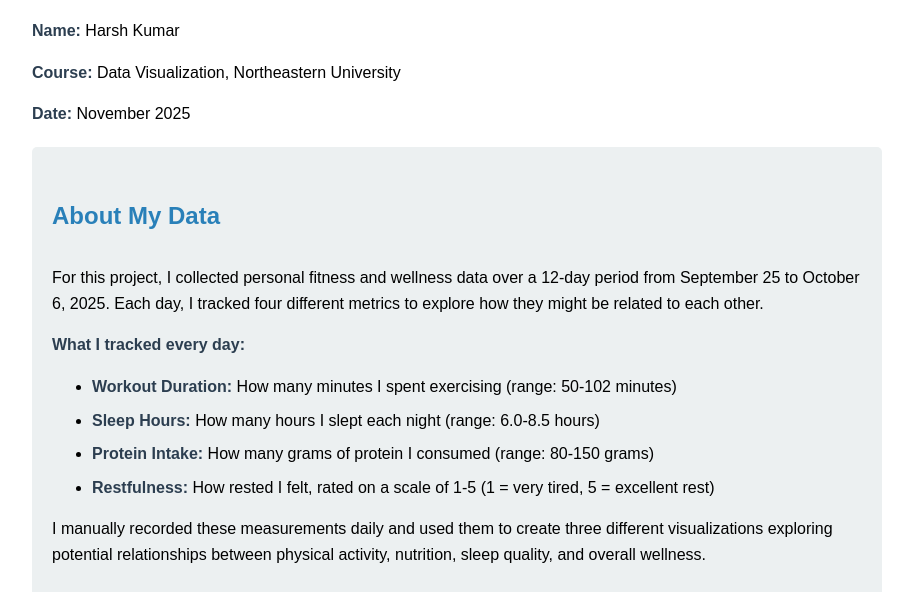
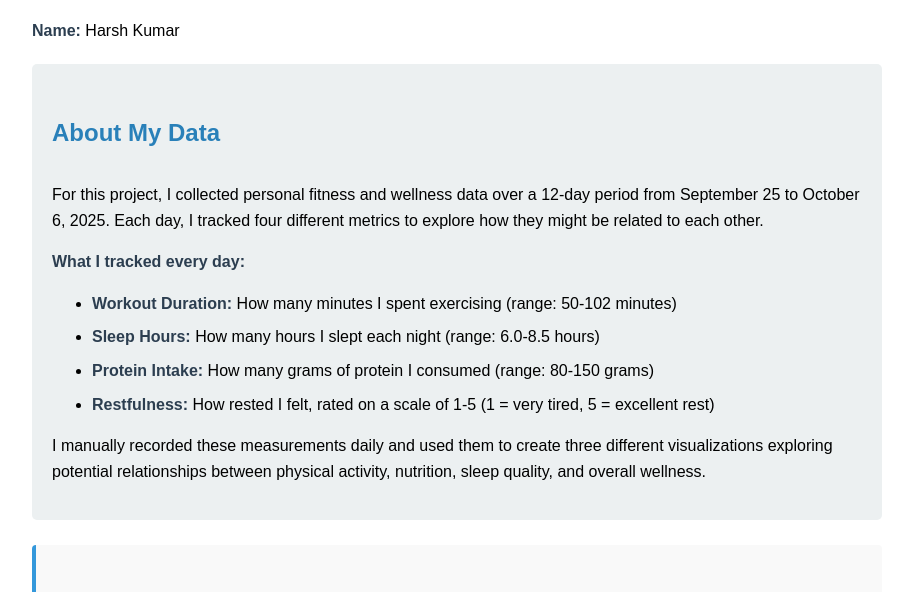
Before and after one commit to harsh96-web/dgm6109, a plain HTML site: page term/Sketches/draft/index.html in a window 1280 px wide. Shown: the part 159-751 px from the top of the page, without its empty margins (183-1096 px from the left). Drawn offline with Linux system fonts and the light colour scheme.

Commit message:
index.html
Removed course and date information from the project sketch.

```diff
--- a/term/Sketches/draft/index.html
+++ b/term/Sketches/draft/index.html
@@ -93,8 +93,6 @@
 
   <h1>Phase 3b: Term Project Sketches</h1>
   <p><strong>Name:</strong> Harsh Kumar</p>
-  <p><strong>Course:</strong> Data Visualization, Northeastern University</p>
-  <p><strong>Date:</strong> November 2025</p>
 
   <div class="intro">
     <h2>About My Data</h2>
```
